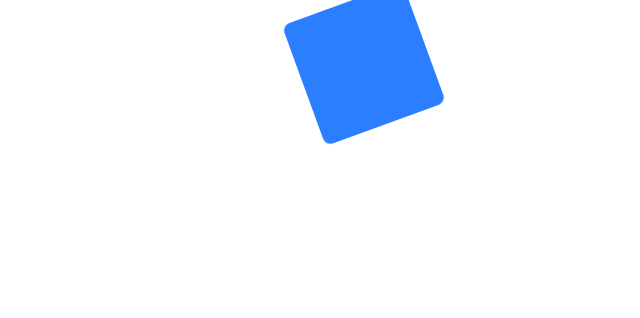
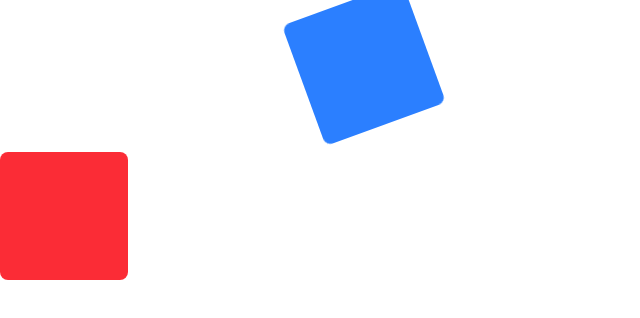
Before and after one commit to AyeshaZahid296/gsap-notes, a React (Vite) app: page / in a window 1280 px wide. Shown: the top 318 px of the page, without its empty margins (0-640 px from the left). Built offline with nearby package versions, Linux system fonts and the light colour scheme.

Commit message:
Gsap-to done

```diff
--- a/src/App.jsx
+++ b/src/App.jsx
@@ -1,11 +1,14 @@
 import React from 'react'
 import GsapFrom from './components/GsapFrom'
+import GsapTo from './components/GsapTo'
 
 const App = () => {
-
   return (
-    <GsapFrom />
-
+    <>
+      <GsapFrom />
+      <br />
+      <GsapTo />
+    </>
   )
 }
 
```
